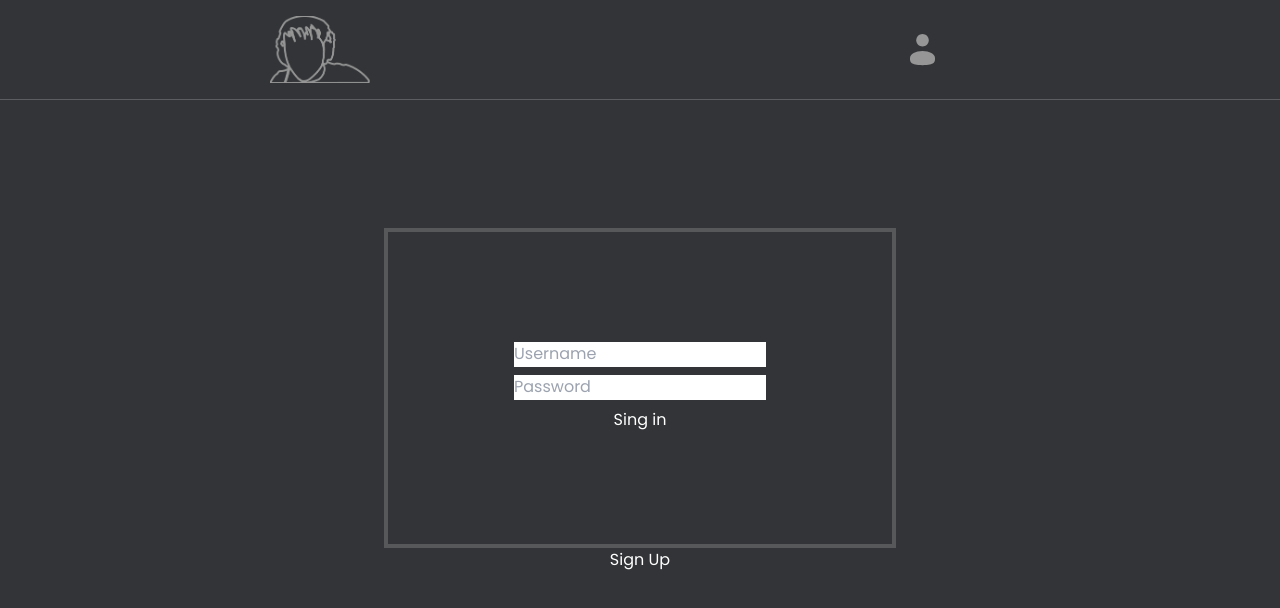
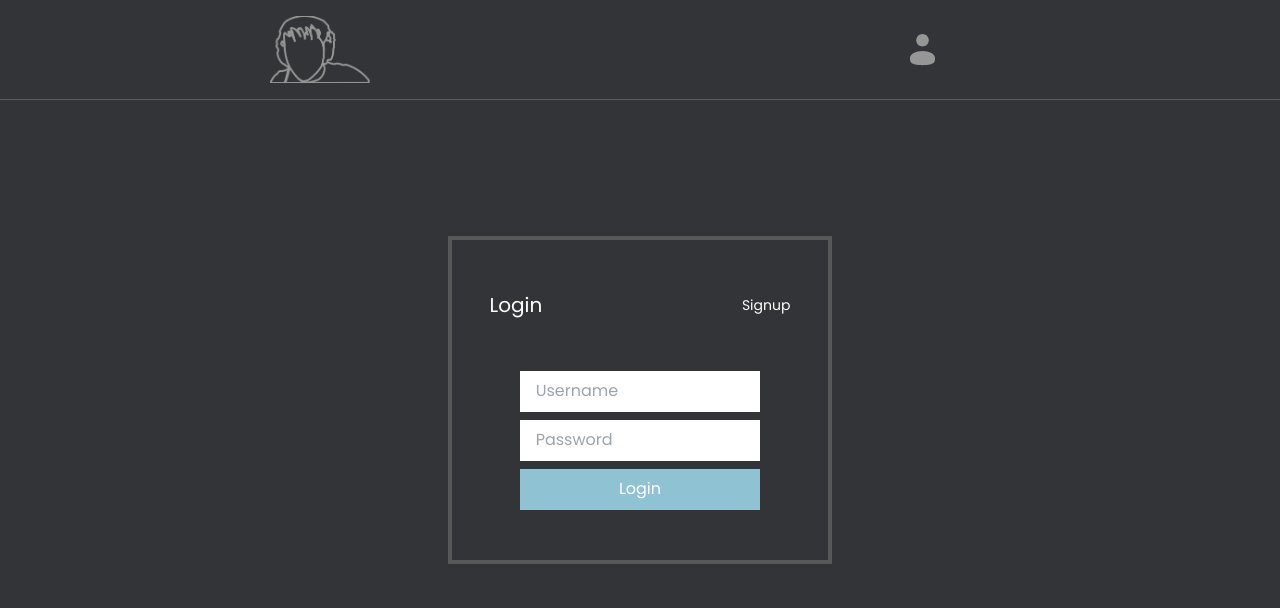
Before and after one commit to da4do0/clickTestTailwind, a React (Vite) app: page /user in a window 1280 px wide. Shown: the top 608 px of the page. Built offline with nearby package versions, Linux system fonts and the light colour scheme.

Commit message:
updated form login signup

```diff
--- a/src/hooks/operationDb.hook.jsx
+++ b/src/hooks/operationDb.hook.jsx
@@ -57,7 +57,6 @@ export const OperationProvider = ({ children }) => {
       .like("nickname", username)
       .like("password", password);
 
-    console.log(data);
 
     if (data.length > 0) {
       uploadNickname(username);
@@ -96,12 +95,10 @@ export const OperationProvider = ({ children }) => {
       .select("cps, id_utente")
       .eq("tempo", time);
 
-    console.log(tabellaRisultati, "tabella ris leaderboard ");
 
     const { data: listaNickname } = await supabase
       .from("Utenti")
       .select("id, nickname");
-    console.log(listaNickname, "tabella ris leaderboard ");
 
     const cpsMap = new Map();
 
--- a/src/routes/main/mainContainer.jsx
+++ b/src/routes/main/mainContainer.jsx
@@ -165,7 +165,7 @@ const Main = () => {
           </div>
         </section>
 
-        <section className="grid grid-cols-4 grid-rows-4 gap-4 w-[50%] h-[450px] mx-auto my-0 mobile:w-[90%] mobile:py-[10px]">
+        <section className="grid grid-cols-4 grid-rows-4 gap-4 w-[70%] h-[450px] mx-auto my-0 mobile:w-[90%] mobile:py-[10px]">
           <InfoTest
             seconds={seconds}
             clicks={click}
--- a/src/routes/user/user.jsx
+++ b/src/routes/user/user.jsx
@@ -2,7 +2,7 @@ import React, { useEffect, useState } from "react";
 import { useOperationDb } from "../../hooks/operationDb.hook";
 import { AreaChart } from "@mantine/charts";
 
-import USER from '../../assets/6zgjtx.webp';
+import USER from "../../assets/6zgjtx.webp";
 import ChartTest from "./ChartTest";
 
 const User = () => {
@@ -17,34 +17,33 @@ const User = () => {
     dataDailyTest,
     registerDone,
     nickname,
-    dataDayliTests
+    dataDayliTests,
   } = useOperationDb();
-
-  useEffect(()=>{
-    usernameI_set(nickname);
-  }, [nickname])
-
 
   useEffect(() => {
     usernameI_set(nickname);
-    if(nickname !== ""){
+  }, [nickname]);
+
+  useEffect(() => {
+    usernameI_set(nickname);
+    if (nickname !== "") {
       dataDailyTest();
     }
   }, []);
 
   const newUser = async (e) => {
     e.preventDefault();
-    newUserRow(userInput, passInput)
+    newUserRow(userInput, passInput);
     //TODO: else{messaggio errore user gia' esistente}
   };
 
-  useEffect(()=>{
-    usernameI_set(nickname)
-  }, [registerDone])
+  useEffect(() => {
+    usernameI_set(nickname);
+  }, [registerDone]);
 
   const loginUser = (e) => {
     e.preventDefault();
-    login(userInput, passInput)
+    login(userInput, passInput);
     //TODO: else{user o password errati}
   };
 
@@ -63,8 +62,9 @@ const User = () => {
           newUserInput={newUserInput}
           newPassInput={newPassInput}
           loginUser={loginUser}
+          showLogin_set={showLogin_set}
+          showLogin={showLogin}
         />
-        <button onClick={() => showLogin_set(!showLogin)}>Sign Up</button>
       </>
     ) : (
       <>
@@ -72,8 +72,9 @@ const User = () => {
           newUser={newUser}
           newUserInput={newUserInput}
           newPassInput={newPassInput}
+          showLogin_set={showLogin_set}
+          showLogin={showLogin}
         />
-        <button onClick={() => showLogin_set(!showLogin)}>Sign In</button>
       </>
     );
   };
@@ -86,10 +87,14 @@ const User = () => {
             <section className=" border border-red-950 w-[70%] h-[50%] flex">
               <div className="  w-[60%] h-[100%] bg-[#8a8a8a6b] p-3">
                 <div className=" overflow-hidden rounded-[10px] grid place-items-center border border-green w-[150px] aspect-square">
-                  <img src={USER} alt="" className=" object-cover w-[100%] h-[100%]"/>
+                  <img
+                    src={USER}
+                    alt=""
+                    className=" object-cover w-[100%] h-[100%]"
+                  />
                 </div>
               </div>
-              <ChartTest/>
+              <ChartTest />
             </section>
           </>
         ) : (
@@ -100,45 +105,67 @@ const User = () => {
   );
 };
 
-const Login = ({ newUserInput, newPassInput, loginUser }) => {
+const Login = ({ newUserInput, newPassInput, loginUser, showLogin_set, showLogin}) => {
   return (
     <>
-      <form className="flex flex-col w-[40%] gap-2 border-4 border-[#8a8a8a6b] h-[40%] flex flex-col justify-center items-center mobile:w-[80%]">
+      <form className="flex flex-col w-[30%] gap-[50px] border-4 border-[#8a8a8a6b] py-[50px] flex flex-col justify-center items-center mobile:w-[80%]">
+        <div className=" w-[80%] flex justify-between">
+          <span className="text-[20px]">Login</span>
+          <button onClick={() => showLogin_set(!showLogin)} className="text-[14px]"> Signup</button>
+        </div>
+        <div className=" w-[80%] flex flex-col items-center gap-2">
           <input
             type="text"
             placeholder="Username"
-          className=" w-[50%] my-0 mx-auto text-black"
+            className=" w-[80%] my-0 mx-auto text-black px-4 py-2"
             onChange={(e) => newUserInput(e)}
           />
           <input
             type="password"
             placeholder="Password"
-          className=" w-[50%] my-0 mx-auto text-black"
+            className=" w-[80%] my-0 mx-auto text-black px-4 py-2"
             onChange={(e) => newPassInput(e)}
           />
-        <button onClick={(e) => loginUser(e)}>Sing in</button>
+          <button
+            onClick={(e) => loginUser(e)}
+            className=" bg-[#8FC2D3] w-[80%] py-2"
+          >
+            Login
+          </button>
+        </div>
       </form>
     </>
   );
 };
 
-const SignUp = ({ newUser, newUserInput, newPassInput }) => {
+const SignUp = ({ newUser, newUserInput, newPassInput, showLogin_set, showLogin}) => {
   return (
     <>
-      <form className="flex flex-col w-[40%] gap-2 border-4 border-[#8a8a8a6b] h-[40%] flex flex-col justify-center items-center mobile:w-[80%]">
+    <form className="flex flex-col w-[30%] gap-[50px] border-4 border-[#8a8a8a6b] py-[50px] flex flex-col justify-center items-center mobile:w-[80%]">
+        <div className=" w-[80%] flex justify-between">
+          <span className="text-[20px]">Signup</span>
+          <button onClick={() => showLogin_set(!showLogin)} className="text-[14px]"> Login</button>
+        </div>
+        <div className=" w-[80%] flex flex-col items-center gap-2">
           <input
             type="text"
             placeholder="Username"
-          className=" w-[50%] my-0 mx-auto text-black"
+            className=" w-[80%] my-0 mx-auto text-black px-4 py-2"
             onChange={(e) => newUserInput(e)}
           />
           <input
             type="password"
             placeholder="Password"
-          className=" w-[50%] my-0 mx-auto text-black"
+            className=" w-[80%] my-0 mx-auto text-black px-4 py-2"
             onChange={(e) => newPassInput(e)}
           />
-        <button onClick={newUser}>Sing up</button>
+          <button
+            onClick={(e) => newUser(e)}
+            className=" bg-[#8FC2D3] w-[80%] py-2"
+          >
+            Signup
+          </button>
+        </div>
       </form>
     </>
   );
```
Lines whose indentation alone changed are shown as unchanged.
